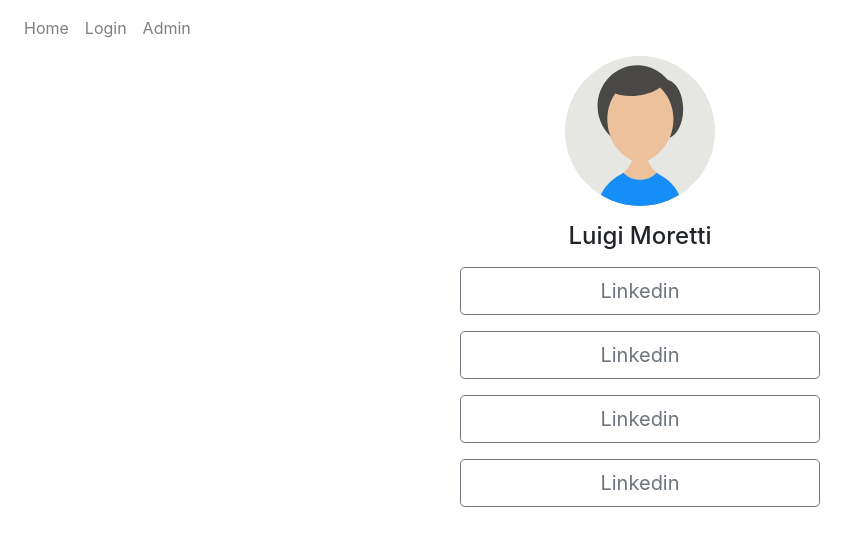
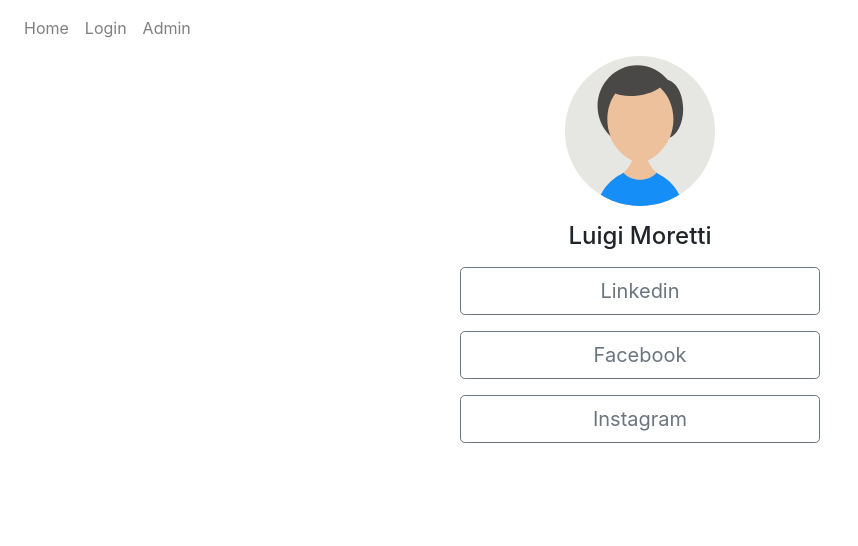
Before and after one commit to luigi-moretti/link-luigi, a React (Create React App) app: page / in a window 1280 px wide. Shown: the top 546 px of the page, without its empty margins (0-858 px from the left). Built offline with nearby package versions, Linux system fonts and the light colour scheme.

Commit message:
Criado classe de dados Linki

```diff
--- a/src/components/LinkItem/LinkItem.jsx
+++ b/src/components/LinkItem/LinkItem.jsx
@@ -4,8 +4,8 @@
     render(){
         return(
             <div className="my-3">
-                <a className="btn btn-outline-secondary btn-lg col-md-4 col-sm-10"  target="_blank" rel="noopener noreferrer" href="https://www.linkedin.com.br">
-                    Linkedin
+                <a className="btn btn-outline-secondary btn-lg col-md-4 col-sm-10"  target="_blank" rel="noopener noreferrer" href={this.props.endereco}>
+                    {this.props.titulo}
                 </a>
             </div>
         );
--- a/src/components/ListaLinks/ListaLinks.jsx
+++ b/src/components/ListaLinks/ListaLinks.jsx
@@ -3,13 +3,31 @@
 import LinkItem from '../LinkItem';
 
 class ListaLinks extends Component{
+    constructor(){
+        super();
+        this.state = {links:[
+            {titulo: 'Linkedin', endereco: 'https://www.linkedin.com.br'},
+            {titulo: 'Facebook', endereco: 'https://www.facebook.com.br'},
+            {titulo: 'Instagram', endereco: 'https://www.instagram.com.br'},
+        ]}
+
+    }
+
     render(){
         return(
             <Container className="text-center">
-                <LinkItem/>
-                <LinkItem/>
-                <LinkItem/>
-                <LinkItem/>
+                {this.state.links.map((link, index) => {
+                    return(
+                        <LinkItem
+                            key = {index}
+                            titulo = {link.titulo}
+                            endereco = {link.endereco}
+                        />
+
+                    );
+                })
+
+                }
             </Container>
         );
     }
--- a/src/pages/Admin/Admin.jsx
+++ b/src/pages/Admin/Admin.jsx
@@ -9,12 +9,12 @@
         <h3 className="text-center">Bem-Vindo</h3>
         <Header/>
         <Form className="mx-auto col-md-4 col-sm-10 mb-5">
-            <Form.Group controlId="formBasicEmail">
+            <Form.Group>
                 <Form.Label>Título</Form.Label>
                 <Form.Control type="text" placeholder="Título do Link" />
             </Form.Group>
 
-            <Form.Group controlId="formBasicPassword">
+            <Form.Group>
                 <Form.Label>Link</Form.Label>
                 <Form.Control type="text" placeholder="Endereço URL" />
             </Form.Group>
```
Also changed, not shown: src/dados/Links.js (added, +22 -0 lines).
